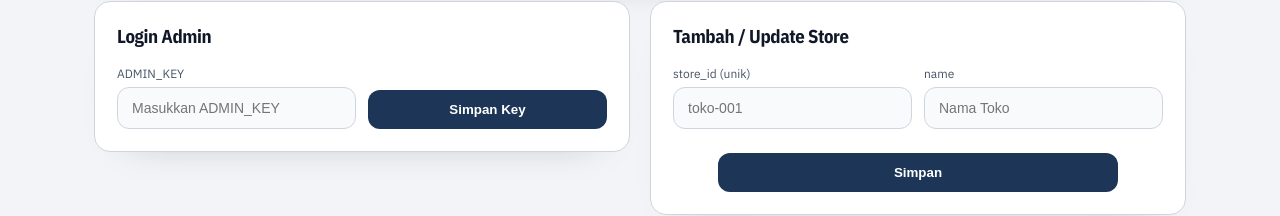
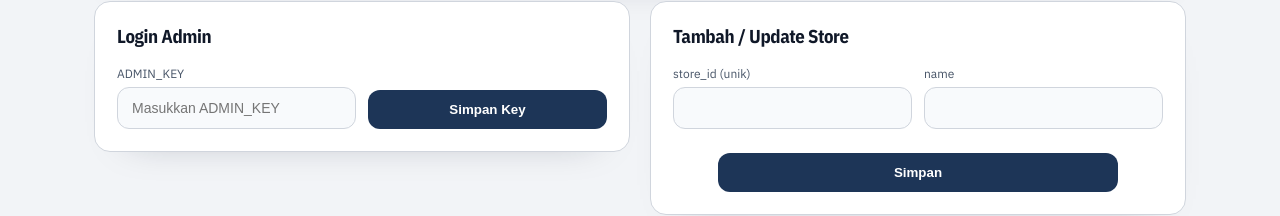
Before and after one commit to dewasatria11/Device-Qris-Admin-CRUD-, a plain HTML site: page index.html in a window 1280 px wide. Shown: the part 250-466 px from the top of the page. Drawn offline with nearby package versions, Linux system fonts and the light colour scheme.

Commit message:
style: remove placeholders from store form

```diff
--- a/index.html
+++ b/index.html
@@ -493,11 +493,11 @@
         <div class="row">
           <div>
             <label>store_id (unik)</label>
-            <input id="store_id" placeholder="toko-001" />
+            <input id="store_id" />
           </div>
           <div>
             <label>name</label>
-            <input id="name" placeholder="Nama Toko" />
+            <input id="name" />
           </div>
         </div>
         <button onclick="upsertStore()" style="display: block; width: 100%; max-width: 400px; margin: 24px auto 0;">Simpan</button>
```
